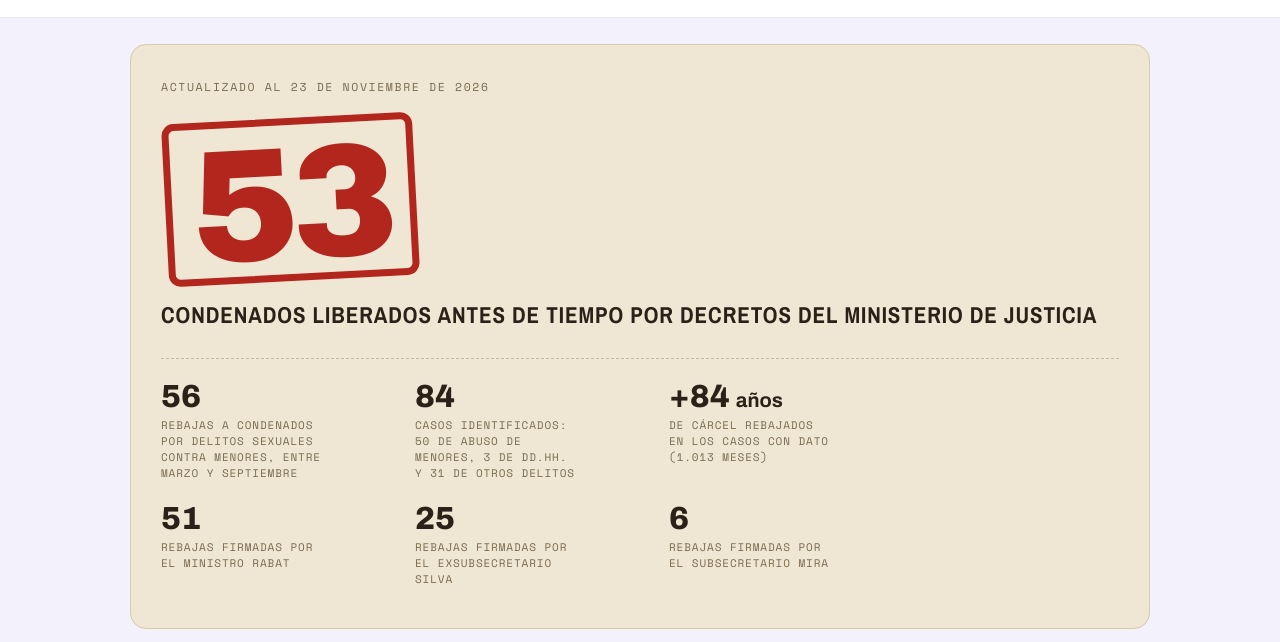
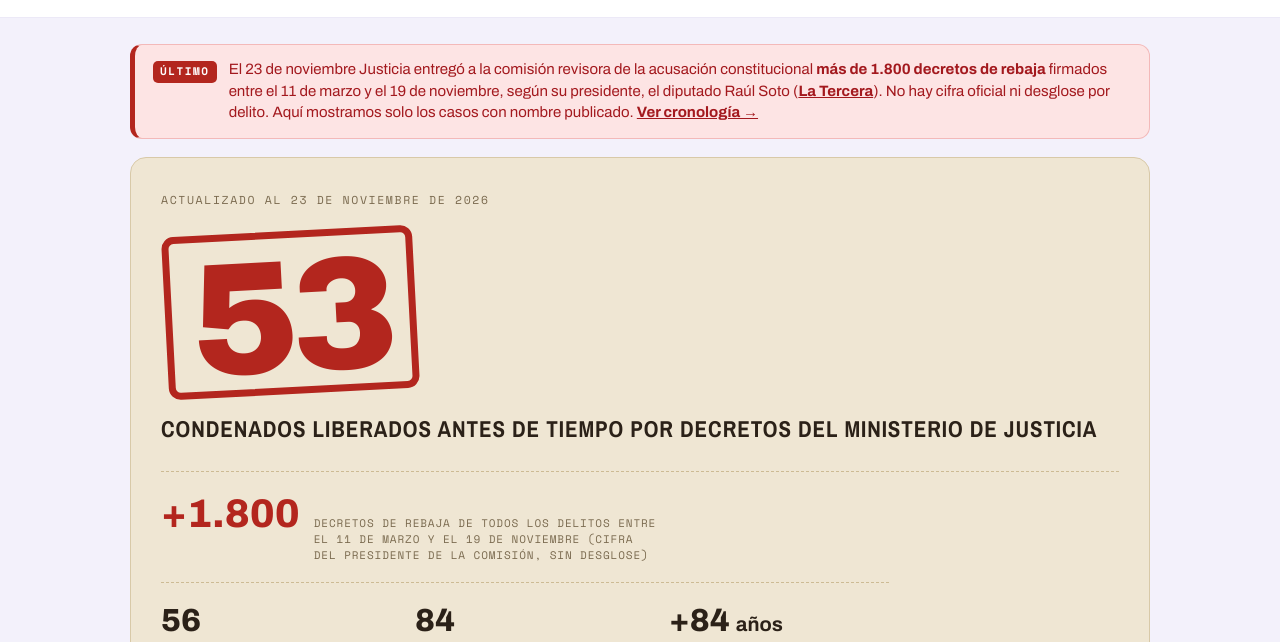
Before and after one commit to daniloherrerad/LiberadosKast, a plain HTML site: page index.html in a window 1280 px wide. Shown: the part 108-750 px from the top of the page. Drawn offline with nearby package versions, Linux system fonts and the light colour scheme.

Commit message:
Alerta en portada por los más de 1.800 decretos y cronología con lo más reciente arriba
Co-Authored-By: Claude Opus 5.5 <noreply@anthropic.com>

```diff
--- a/index.html
+++ b/index.html
@@ -65,6 +65,13 @@
 
   /* ===== TRACKER ===== */
   .hero{padding:26px 0 14px}
+  .alerta{display:flex;gap:12px;align-items:flex-start;background:var(--alert-bg);border:1px solid #f3b9b9;border-left:5px solid #b3261e;border-radius:12px;color:var(--alert-ink);padding:14px 18px;margin-bottom:18px;font-size:15px;line-height:1.45}
+  .alerta b.tag{flex:none;font-family:'Space Mono',monospace;font-size:11px;letter-spacing:.14em;text-transform:uppercase;background:#b3261e;color:#fff;border-radius:5px;padding:3px 7px;margin-top:2px}
+  .alerta a{color:var(--alert-ink);font-weight:700}
+  @media(max-width:560px){.alerta{flex-direction:column;gap:8px;font-size:14px;padding:12px 14px}}
+  .tracker .strip .s-total{grid-column:1/-1;display:flex;align-items:baseline;gap:14px;flex-wrap:wrap;padding-bottom:18px;border-bottom:1px dashed #cdbb94}
+  .tracker .strip .s-total .sn{color:#b3261e;font-size:40px}
+  .tracker .strip .s-total .sl{max-width:52ch}
   .tracker{background:#efe6d3;border:1px solid #d8c9a8;border-radius:16px;color:#2b2118;padding:34px 30px 40px;position:relative;overflow:hidden}
   .tracker .meta{font-family:'Space Mono',monospace;font-size:11.5px;letter-spacing:.14em;text-transform:uppercase;color:#7a6a4f}
   .tracker .big{display:inline-block;font-weight:900;font-size:clamp(100px,18vw,160px);line-height:.8;letter-spacing:-.045em;color:#b3261e;border:clamp(4px,.8vw,7px) solid #b3261e;border-radius:12px;padding:.1em .12em .03em;transform:rotate(-3deg);margin:22px 0 10px 4px}
@@ -241,11 +248,13 @@
 
 <header class="hero">
   <div class="wrap">
+    <div class="alerta" role="note"><b class="tag">Último</b><div>El 23 de noviembre Justicia entregó a la comisión revisora de la acusación constitucional <strong>más de 1.800 decretos de rebaja</strong> firmados entre el 11 de marzo y el 19 de noviembre, según su presidente, el diputado Raúl Soto (<a href="https://www.latercera.com/politica/noticia/mas-de-1800-rebajas-de-penas-justicia-entrega-decretos-firmados-por-rabat-y-su-equipo-a-comision-revisora-de-la-ac/" target="_blank" rel="noopener">La Tercera</a>). No hay cifra oficial ni desglose por delito. Aquí mostramos solo los casos con nombre publicado. <a href="#cronologia" id="alertaCrono">Ver cronología →</a></div></div>
     <div class="tracker">
       <div class="meta">Actualizado al <span class="upd-long"></span></div>
       <div class="big" id="bigN">—</div>
       <div class="cap">condenados liberados antes de tiempo por decretos del Ministerio de Justicia</div>
       <div class="strip">
+        <div class="s-total"><div class="sn">+1.800</div><div class="sl">decretos de rebaja de todos los delitos entre el 11 de marzo y el 19 de noviembre (cifra del presidente de la comisión, sin desglose)</div></div>
         <div><div class="sn">56</div><div class="sl">rebajas a condenados por delitos sexuales contra menores, entre marzo y septiembre</div></div>
         <div><div class="sn" id="sCasos">—</div><div class="sl">casos identificados: <span id="sDesg">—</span></div></div>
         <div><div class="sn" id="sAnios">—</div><div class="sl">de cárcel rebajados en los casos con dato (<span id="sMeses">—</span> meses)</div></div>
@@ -718,7 +727,7 @@ function render(){
 $("btnClear").addEventListener("click",()=>{["q","fTipo","fFirma","fEstado"].forEach(id=>$(id).value="");render();});
 render();
 
-$("timeline").innerHTML = T.map(ev=>`<div class="ev${ev.k?" key":""}">
+$("timeline").innerHTML = T.slice().reverse().map(ev=>`<div class="ev${ev.k?" key":""}">
   <div class="d">${esc(ev.d)}</div><div class="h">${esc(ev.h)}</div><div class="m">${esc(ev.m)}</div>
   ${ev.s.length?`<div class="s">${ev.s.map(([m,u])=>`<a href="${u}" target="_blank" rel="noopener">${esc(m)}</a>`).join(" · ")}</div>`:""}
 </div>`).join("");
@@ -734,6 +743,7 @@ tabs.forEach((t,i)=>{
   t.addEventListener("keydown",e=>{ if(e.key==="ArrowRight"||e.key==="ArrowLeft"){ const n=tabs[(i+(e.key==="ArrowRight"?1:-1)+tabs.length)%tabs.length]; n.focus(); selectTab(n,true);} });
 });
 if(location.hash==="#cronologia") selectTab($("t-crono"),false);
+$("alertaCrono").addEventListener("click",e=>{ e.preventDefault(); selectTab($("t-crono"),true); $("t-crono").scrollIntoView({behavior:"smooth",block:"start"}); });
 </script>
 </body>
 </html>
```
